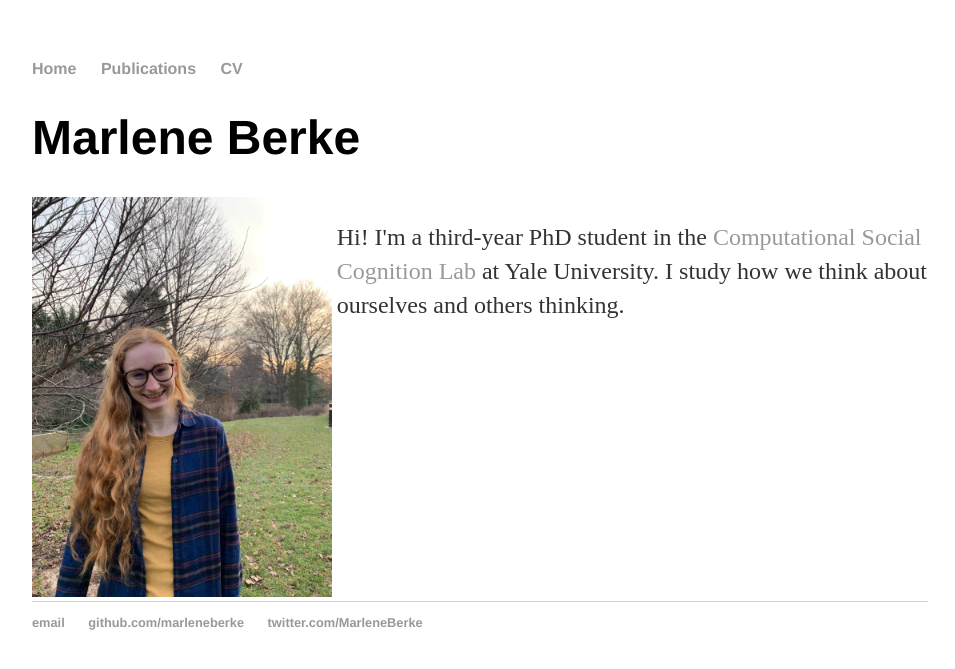
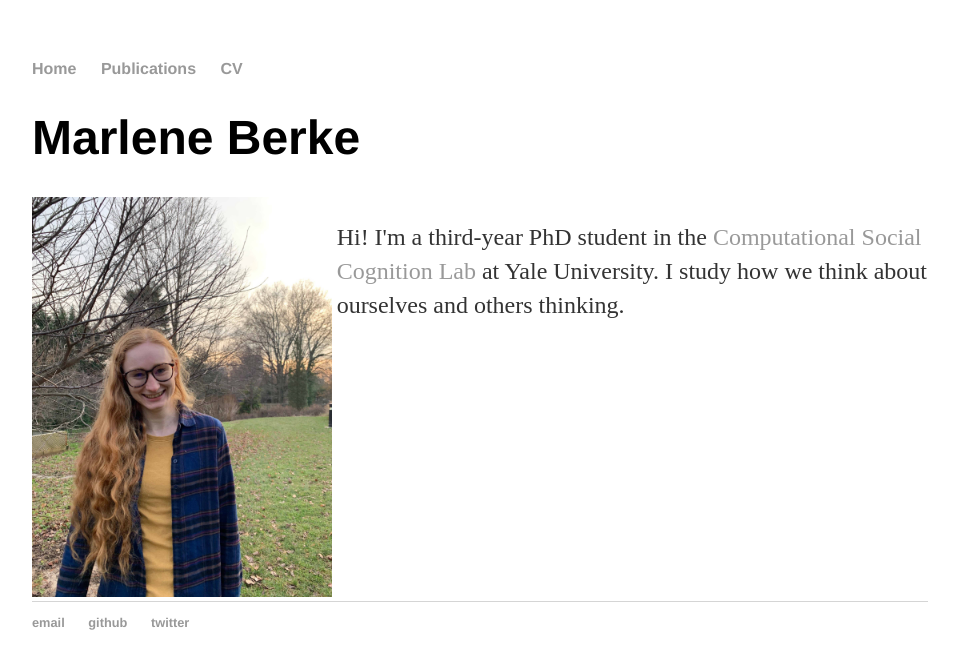
Before and after one commit to marleneberke/marleneberke.github.io, a Jekyll site: the page built from index.html, in a window 1280 px wide. Shown: the top 669 px of the page, without its empty margins (160-1115 px from the left). Built offline with Jekyll 4.4.1, drawn with Linux system fonts in a browser that asks for light colours.

Commit message:
Update default.html

```diff
--- a/_layouts/default.html
+++ b/_layouts/default.html
@@ -21,8 +21,8 @@
 			<footer>
 	    		<ul>
 	        		<li><a href="mailto:marlene.berke@yale.edu">email</a></li>
-	        		<li><a href="https://github.com/marleneberke">github.com/marleneberke</a></li>
-				<li><a href="https://twitter.com/MarleneBerke">twitter.com/MarleneBerke</a></li>
+	        		<li><a href="https://github.com/marleneberke">github</a></li>
+				<li><a href="https://twitter.com/MarleneBerke">twitter</a></li>
 				</ul>
 			</footer>
 		</body>
```
